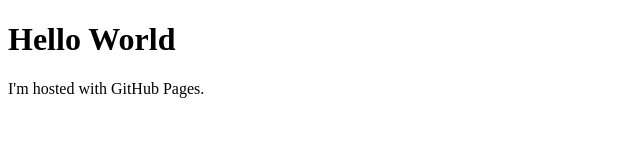
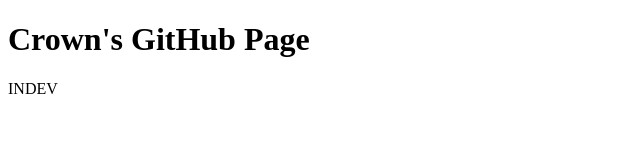
Before and after one commit to crown042/crown042.github.io, a plain HTML site: page index.html in a window 1280 px wide. Shown: the whole page, without its empty margins (0-640 px from the left). Drawn offline with Linux system fonts and the light colour scheme.

Commit message:
Update index.html

```diff
--- a/index.html
+++ b/index.html
@@ -4,7 +4,7 @@
 
     </head>
     <body>
-        <h1>Hello World</h1>
-        <p>I'm hosted with GitHub Pages.</p>
+        <h1>Crown's GitHub Page</h1>
+        <p>INDEV</p>
     </body>
 </html>
```
